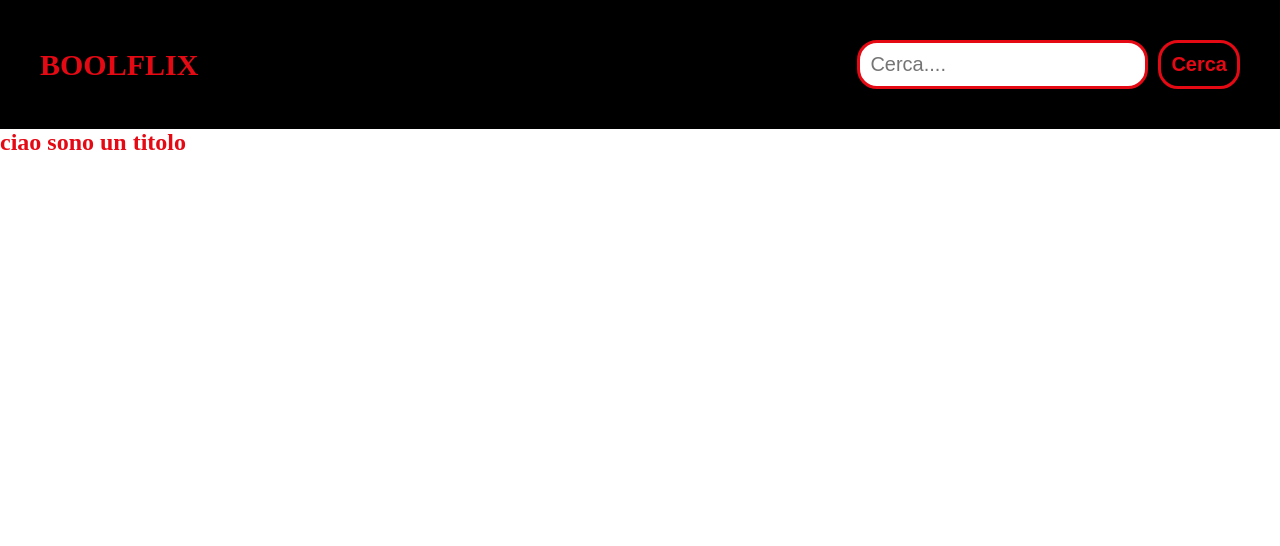
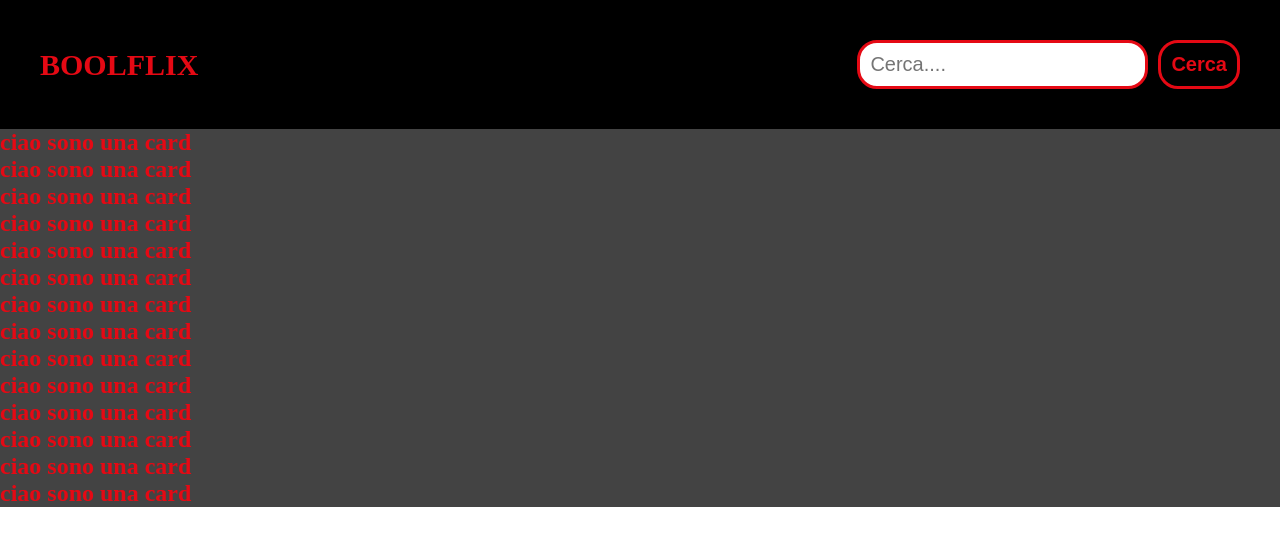
Before and after one commit to Gabriele-Cavallo/vite-boolflix, a Vue app: page / in a window 1280 px wide. Shown: the top 546 px of the page. Built offline with nearby package versions, Linux system fonts and the light colour scheme.

Commit message:
feat: create SingleCard component

```diff
--- a/src/App.vue
+++ b/src/App.vue
@@ -27,7 +27,9 @@ export default{
 
 <template>
     <AppHeader @search="getInfoFromAPI"></AppHeader>
-    <AppMainCardsContainer></AppMainCardsContainer>
+    <main>
+        <AppMainCardsContainer></AppMainCardsContainer>
+    </main>
 </template>
 
 <style lang="scss">
--- a/src/components/AppMainCardsContainer.vue
+++ b/src/components/AppMainCardsContainer.vue
@@ -1,17 +1,40 @@
 <script>
+import SingleCard from './SingleCard.vue';
     export default{
         name: 'AppMainCardsContainer',
+        components:{
+            SingleCard,
+        }
     }
 </script>
 
 <template>
-    <h2>ciao sono un titolo</h2>
+    <section class="cards-container">
+        <div class="contaier">
+            <ul>
+                <SingleCard></SingleCard>
+                <SingleCard></SingleCard>
+                <SingleCard></SingleCard>
+                <SingleCard></SingleCard>
+                <SingleCard></SingleCard>
+                <SingleCard></SingleCard>
+                <SingleCard></SingleCard>
+                <SingleCard></SingleCard>
+                <SingleCard></SingleCard>
+                <SingleCard></SingleCard>
+                <SingleCard></SingleCard>
+                <SingleCard></SingleCard>
+                <SingleCard></SingleCard>
+                <SingleCard></SingleCard>
+            </ul>
+        </div>
+    </section>
 </template>
 
 <style scoped lang="scss">
 @use '../style/partials/variables' as *;
 
-h2{
-    color: $primary-color;
+.cards-container{
+    background-color: #434343;
 }
 </style>
--- /dev/null
+++ b/src/components/SingleCard.vue
@@ -0,0 +1,17 @@
+<script>
+export default{
+    name: 'SingleCard',
+}
+</script>
+
+<template>
+    <h2 class="card">ciao sono una card</h2>
+</template>
+
+<style scoped lang="scss">
+@use '../style/partials/variables' as *;
+
+.card{
+    color: $primary-color;
+}
+</style>
```
